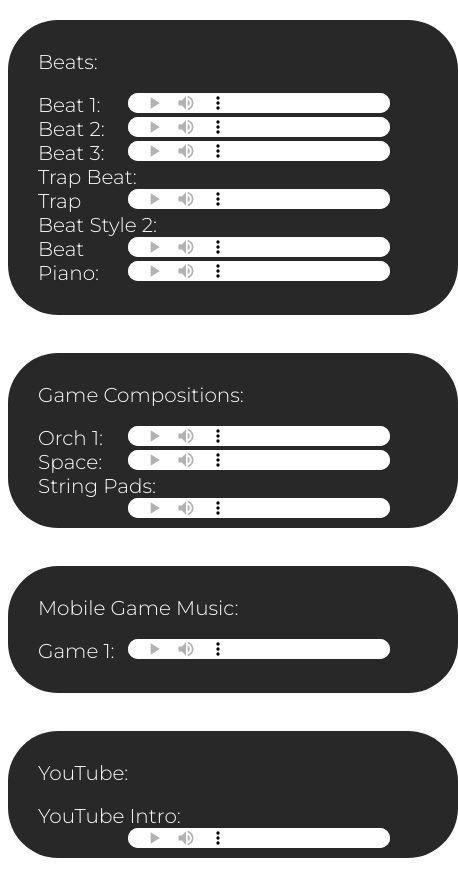
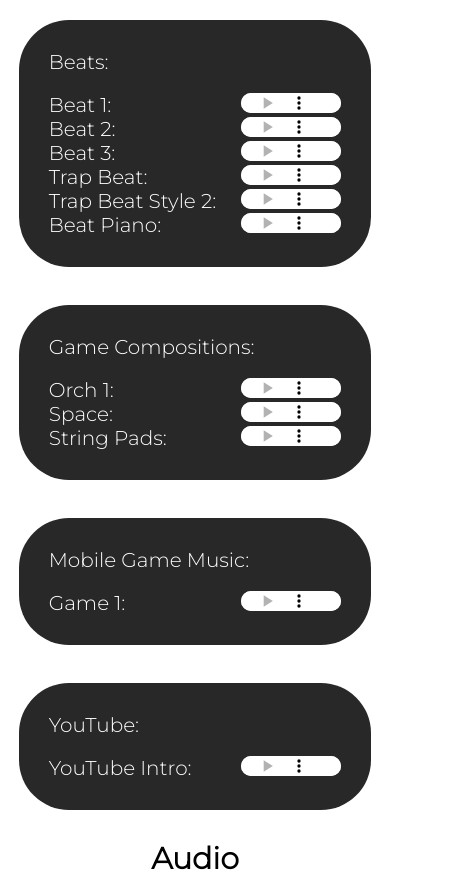
Before and after one commit to iainpolson/iainpolson.github.io, a plain HTML site: page index.html in a window 390 px wide. Shown: the part 1547-2427 px from the top of the page, 458 px wide, since content can reach past the window. Drawn offline with Linux system fonts and the light colour scheme.

Commit message:
Add files via upload

```diff
--- a/style.css
+++ b/style.css
@@ -163,11 +163,15 @@ nav {
     }
 
     #spotifyPlayer {
-        width: 100vw;
+        width: 85vw;
     }
 
     .trackPlayer {
-        width: 100vw;
+        width: 75vw;
+    }
+
+    audio {
+        width: 100px
     }
 
     audio::-webkit-media-controls-timeline {
```
